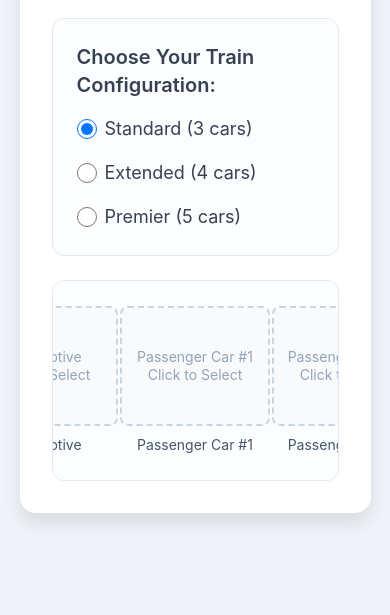
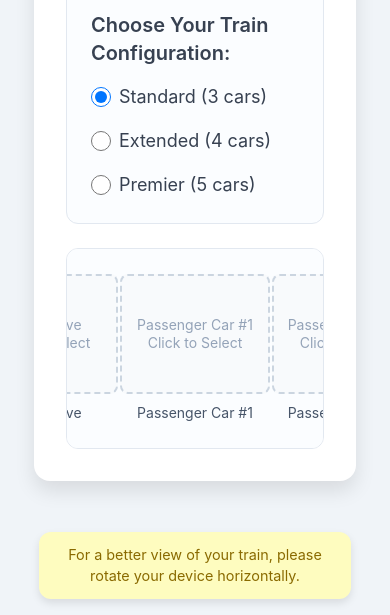
Before and after one commit to QuietExile/Train-Designer, a plain HTML site: page index.html in a window 390 px wide. Shown: the part 229-844 px from the top of the page. Drawn offline with nearby package versions, Linux system fonts and the light colour scheme.

Commit message:
Update index.html

```diff
--- a/index.html
+++ b/index.html
@@ -15,6 +15,8 @@
             align-items: center;
             min-height: 100vh;
             margin: 0;
+            padding: 1rem; /* Add some padding for smaller screens */
+            box-sizing: border-box; /* Include padding in element's total width/height */
         }
         .container {
             background-color: #ffffff;
@@ -27,6 +29,11 @@
             flex-direction: column;
             gap: 1.5rem;
             box-sizing: border-box;
+        }
+        @media (min-width: 768px) { /* Adjust for larger screens */
+            .container {
+                max-width: 1024px; /* Max width for desktop */
+            }
         }
         .option-panel, .train-display {
             border: 1px solid #e2e8f0;
@@ -42,6 +49,7 @@
             flex-wrap: nowrap; /* Prevent wrapping if too many images for one line */
             overflow-x: auto; /* Allow horizontal scrolling if train is too long */
             gap: 0; /* Ensure no gaps between images */
+            width: 100%; /* Ensure it takes full available width */
         }
         .train-part-wrapper {
             flex-shrink: 0; /* Prevent shrinking */
@@ -183,6 +191,35 @@
         .modal-close-btn:hover {
             background-color: #b91c1c; /* Red-700 */
         }
+
+        /* Orientation message styles */
+        .orientation-message {
+            display: none; /* Hidden by default */
+            position: fixed;
+            bottom: 1rem;
+            left: 50%;
+            transform: translateX(-50%);
+            background-color: #fefcbf; /* Yellow-200 */
+            color: #8a6a00; /* Yellow-800 */
+            padding: 0.75rem 1.5rem;
+            border-radius: 0.75rem;
+            box-shadow: 0 4px 8px rgba(0, 0, 0, 0.1);
+            text-align: center;
+            font-size: 0.9rem;
+            z-index: 100;
+            width: 80%;
+            max-width: 350px;
+        }
+
+        /* Media query for mobile portrait orientation: show the message */
+        @media (max-width: 768px) and (orientation: portrait) {
+            .orientation-message {
+                display: block;
+            }
+            body {
+                padding-bottom: 5rem; /* Make space for the message */
+            }
+        }
     </style>
 </head>
 <body>
@@ -223,6 +260,11 @@
                 <button id="modalCloseBtn" class="modal-close-btn">Close</button>
             </div>
         </div>
+    </div>
+
+    <!-- Orientation message for mobile users -->
+    <div class="orientation-message">
+        <p>For a better view of your train, please rotate your device horizontally.</p>
     </div>
 
     <script>
```
